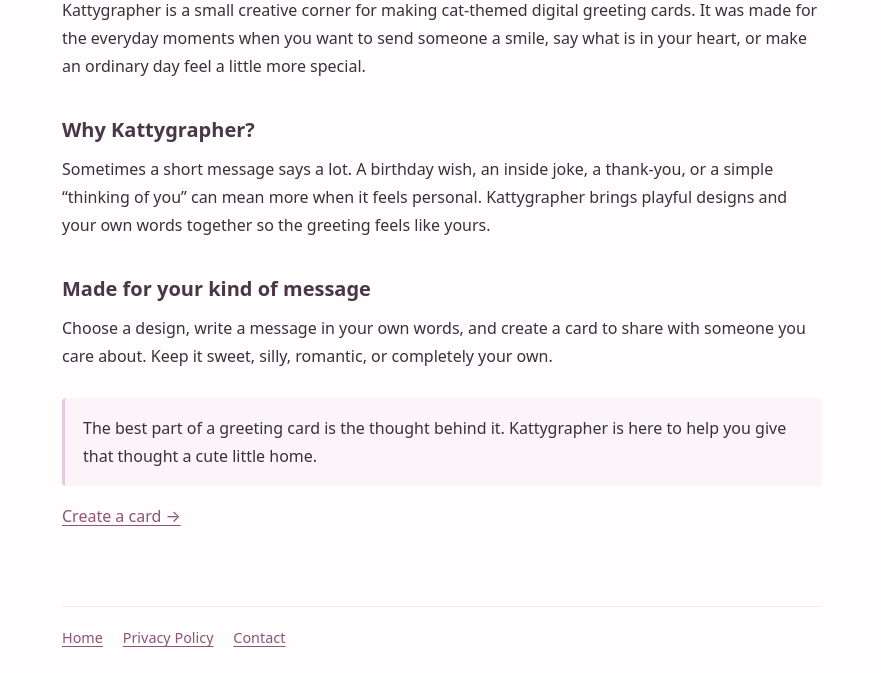
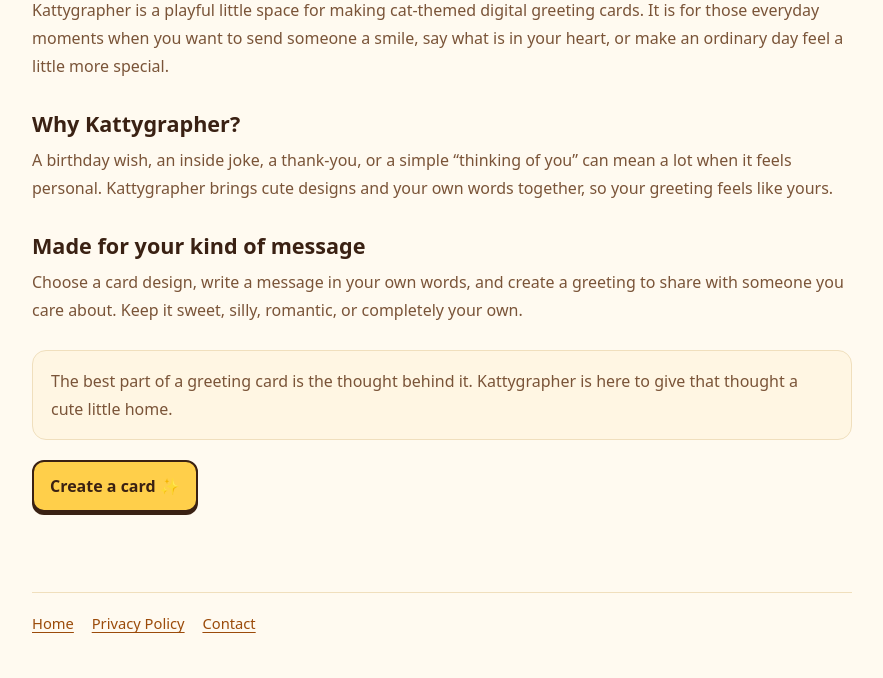
Before and after one commit to letscrackitt/kattygrapher, a plain HTML site: page about.html in a window 1280 px wide. Shown: the part 276-954 px from the top of the page, without its empty margins (198-1081 px from the left). Drawn offline with Linux system fonts and the light colour scheme.

Commit message:
Style About page to match Kattygrapher

```diff
--- a/about.html
+++ b/about.html
@@ -3,57 +3,60 @@
 <head>
   <meta charset="utf-8">
   <meta name="viewport" content="width=device-width, initial-scale=1">
-  <title>About Kattygrapher</title>
-  <meta name="description" content="Learn about Kattygrapher, a simple creative space for making personal cat-themed digital greeting cards for people you care about.">
+  <title>About Kattygrapher | Cute Cat Greeting Card Creator</title>
+  <meta name="description" content="Get to know Kattygrapher, a playful place to create personalized cat-themed digital greeting cards with your own message.">
   <meta name="robots" content="index,follow">
   <link rel="canonical" href="https://kattygrapher.gold24cc.workers.dev/about.html">
   <meta property="og:type" content="website">
   <meta property="og:site_name" content="Kattygrapher">
   <meta property="og:title" content="About Kattygrapher">
-  <meta property="og:description" content="A little about the idea behind Kattygrapher and making greetings personal.">
+  <meta property="og:description" content="A little about Kattygrapher and making personal, cat-themed greeting cards.">
   <meta property="og:url" content="https://kattygrapher.gold24cc.workers.dev/about.html">
+  <meta name="theme-color" content="#ffcf4a">
   <style>
-    :root { color-scheme: light; }
-    * { box-sizing: border-box; }
-    body { margin: 0; background: #fffdfd; color: #37313a; font: 16px/1.75 system-ui, -apple-system, BlinkMacSystemFont, "Segoe UI", sans-serif; }
-    header, main, footer { width: min(100% - 36px, 760px); margin-inline: auto; }
-    header { padding: 22px 0; border-bottom: 1px solid #f0e9ee; }
-    .brand { color: #4a3546; text-decoration: none; font-weight: 700; letter-spacing: .2px; }
-    nav { display: flex; flex-wrap: wrap; gap: 18px; margin-top: 8px; }
-    nav a, main a, footer a { color: #8c5477; text-underline-offset: 3px; }
-    nav a { font-size: .94rem; text-decoration: none; }
-    nav a:hover { text-decoration: underline; }
-    main { padding: 54px 0 60px; }
-    .eyebrow { color: #9b6b88; font-size: .82rem; font-weight: 650; letter-spacing: .08em; text-transform: uppercase; }
-    h1 { margin: 8px 0 18px; color: #392b38; font-size: clamp(2rem, 5vw, 2.8rem); line-height: 1.2; letter-spacing: -.035em; }
-    h2 { margin: 32px 0 8px; color: #493747; font-size: 1.25rem; }
-    p { margin: 0 0 16px; }
-    .note { margin-top: 28px; padding: 16px 18px; background: #fbf5f9; border-left: 3px solid #e7cbdc; border-radius: 4px; }
-    footer { border-top: 1px solid #f0e9ee; padding: 18px 0 28px; color: #776b76; font-size: .9rem; }
-    footer a { margin-right: 16px; }
+    :root{color-scheme:light;--ink:#3a2113;--muted:#7a5438;--panel:#fff6e3;--edge:#f0dfbd;--accent:#d96a12}
+    *{box-sizing:border-box}
+    body{margin:0;background:#fffaf0;color:var(--ink);font:16px/1.75 "Nunito",system-ui,-apple-system,"Segoe UI",sans-serif}
+    .wrap{width:min(820px,calc(100% - 32px));margin:0 auto}
+    header{padding:20px 0;border-bottom:1px solid var(--edge)}
+    .brand{font-family:"Fredoka",system-ui,sans-serif;font-weight:700;color:var(--ink);text-decoration:none;letter-spacing:.04em}
+    nav{display:flex;gap:16px;flex-wrap:wrap;margin-top:8px;font-size:.94rem}
+    nav a,main a,footer a{color:#9b4b0a;text-underline-offset:3px}
+    nav a{text-decoration:none}nav a:hover{text-decoration:underline}
+    main{padding:clamp(34px,7vw,64px) 0}
+    .eyebrow{margin:0 0 8px;color:#a45a1c;font-size:.82rem;font-weight:800;letter-spacing:.08em;text-transform:uppercase}
+    h1{font-family:"Fredoka",system-ui,sans-serif;font-size:clamp(2rem,6vw,3.1rem);line-height:1.13;letter-spacing:-.035em;margin:0 0 18px}
+    h2{font-family:"Fredoka",system-ui,sans-serif;font-size:1.35rem;line-height:1.3;margin:30px 0 8px}
+    p{margin:0 0 16px;color:var(--muted)}
+    .note{margin-top:26px;padding:16px 18px;background:var(--panel);border:1px solid var(--edge);border-radius:14px}
+    .cta{display:inline-block;margin-top:4px;padding:10px 16px;background:#ffcf4a;color:#3a2113;text-decoration:none;font-weight:800;border:2px solid #3a2113;border-radius:12px;box-shadow:0 3px 0 #3a2113}
+    .cta:hover{transform:translateY(-1px)}
+    footer{border-top:1px solid var(--edge);padding:18px 0 30px;color:var(--muted);font-size:.92rem}
+    footer a{margin-right:14px}
+    a:focus-visible{outline:3px solid #e17c23;outline-offset:3px}
   </style>
 </head>
 <body>
-  <header>
-    <a class="brand" href="/">Kattygrapher</a>
+  <header class="wrap">
+    <a class="brand" href="/">🐾 Kattygrapher</a>
     <nav aria-label="Main navigation">
       <a href="/">Card creator</a>
       <a href="/about.html" aria-current="page">About</a>
       <a href="/contact.html">Contact</a>
     </nav>
   </header>
-  <main>
-    <p class="eyebrow">A little about us</p>
+  <main class="wrap">
+    <p class="eyebrow">A little about Kattygrapher 🐾</p>
     <h1>Small messages, made personal.</h1>
-    <p>Kattygrapher is a small creative corner for making cat-themed digital greeting cards. It was made for the everyday moments when you want to send someone a smile, say what is in your heart, or make an ordinary day feel a little more special.</p>
+    <p>Kattygrapher is a playful little space for making cat-themed digital greeting cards. It is for those everyday moments when you want to send someone a smile, say what is in your heart, or make an ordinary day feel a little more special.</p>
     <h2>Why Kattygrapher?</h2>
-    <p>Sometimes a short message says a lot. A birthday wish, an inside joke, a thank-you, or a simple “thinking of you” can mean more when it feels personal. Kattygrapher brings playful designs and your own words together so the greeting feels like yours.</p>
+    <p>A birthday wish, an inside joke, a thank-you, or a simple “thinking of you” can mean a lot when it feels personal. Kattygrapher brings cute designs and your own words together, so your greeting feels like yours.</p>
     <h2>Made for your kind of message</h2>
-    <p>Choose a design, write a message in your own words, and create a card to share with someone you care about. Keep it sweet, silly, romantic, or completely your own.</p>
-    <p class="note">The best part of a greeting card is the thought behind it. Kattygrapher is here to help you give that thought a cute little home.</p>
-    <p><a href="/">Create a card →</a></p>
+    <p>Choose a card design, write a message in your own words, and create a greeting to share with someone you care about. Keep it sweet, silly, romantic, or completely your own.</p>
+    <p class="note">The best part of a greeting card is the thought behind it. Kattygrapher is here to give that thought a cute little home.</p>
+    <p><a class="cta" href="/">Create a card ✨</a></p>
   </main>
-  <footer>
+  <footer class="wrap">
     <a href="/">Home</a>
     <a href="/privacy-policy.html">Privacy Policy</a>
     <a href="/contact.html">Contact</a>
```
